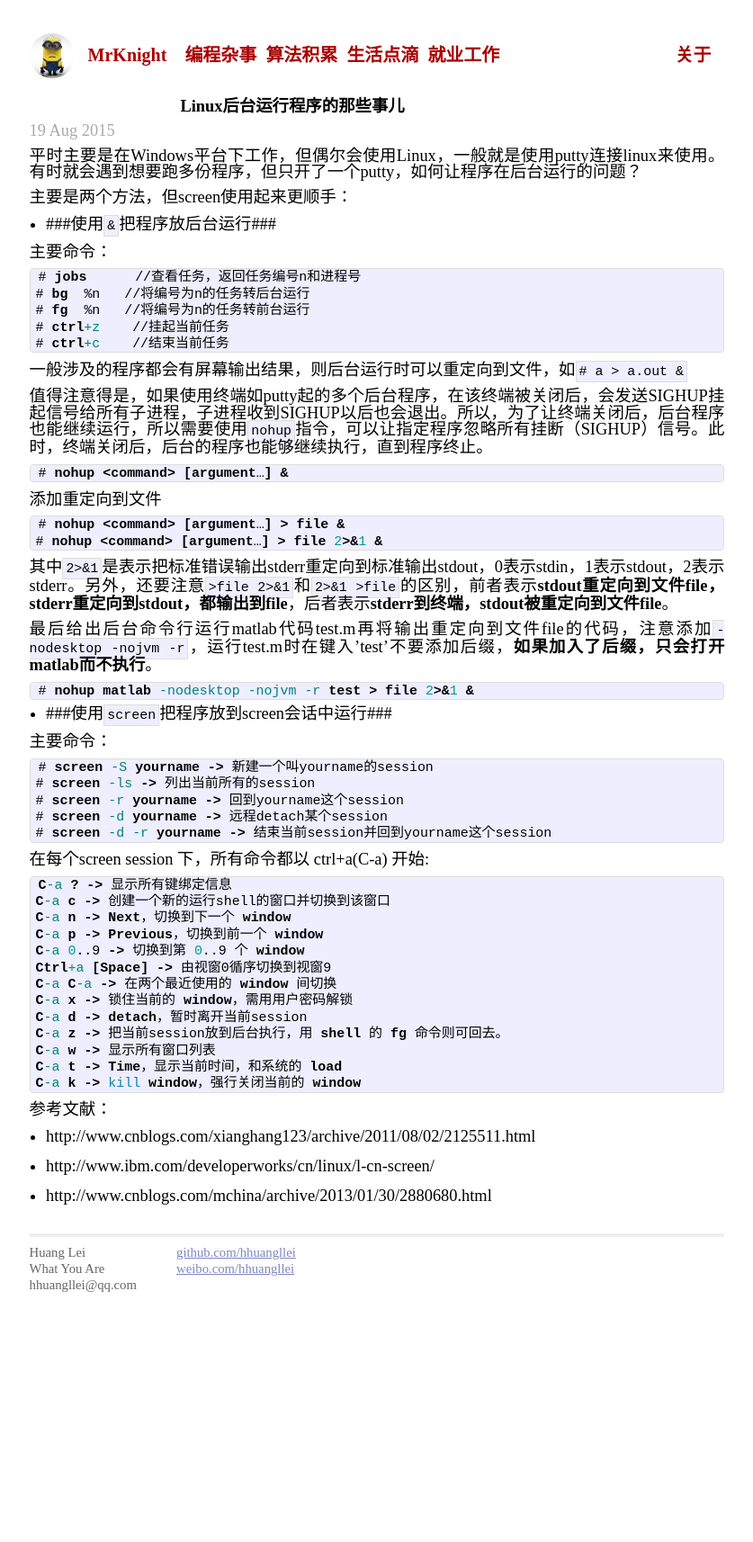
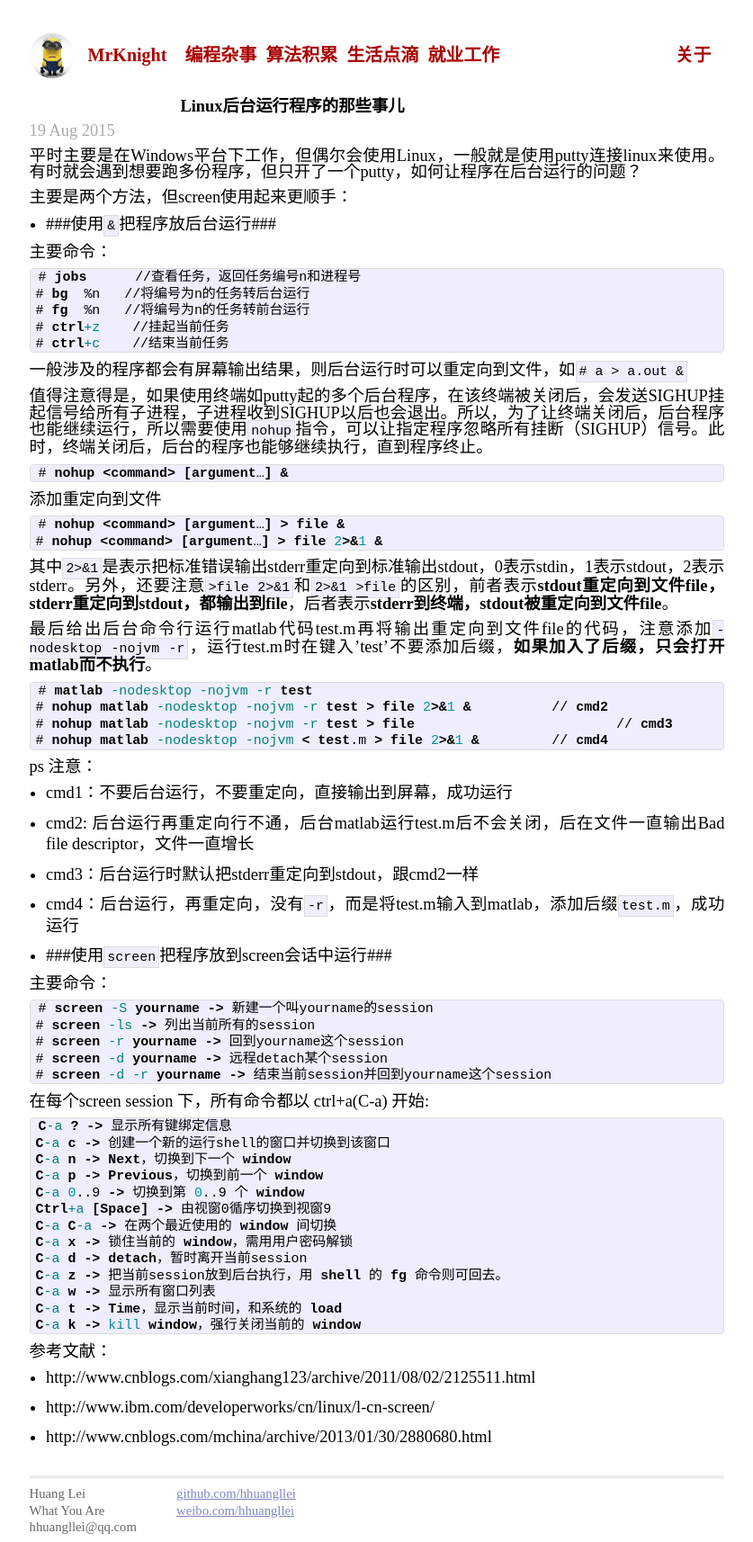
Before and after one commit to hhuangllei/hhuangllei.github.io, a Jekyll site: the page built from _posts/2015-08-19-linux-nohup-screen.md, in a window 1280 px wide. Shown: the whole page at 90% size, without its empty margins (221-1058 px from the left). Built offline with Jekyll 4.4.1, drawn with Linux system fonts in a browser that asks for light colours; comment, search, counter and statistics services are not loaded; before the commit the page ends 1445 px from its top, so only the background shows below that.

Commit message:
添加matlab后台运行再重定向的描述

```diff
--- a/_posts/2015-08-19-linux-nohup-screen.md
+++ b/_posts/2015-08-19-linux-nohup-screen.md
@@ -41,10 +41,21 @@ modify_date: 2015-08-19 17:00:00 +0800
 最后给出后台命令行运行matlab代码test.m再将输出重定向到文件file的代码，注意添加`-nodesktop -nojvm -r`，运行test.m时在键入'test'不要添加后缀，**如果加入了后缀，只会打开matlab而不执行**。
 
 {% highlight bat %}
-# nohup matlab -nodesktop -nojvm -r test > file 2>&1 &
+# matlab -nodesktop -nojvm -r test 							// cmd1
+# nohup matlab -nodesktop -nojvm -r test > file 2>&1 &		// cmd2
+# nohup matlab -nodesktop -nojvm -r test > file				// cmd3
+# nohup matlab -nodesktop -nojvm < test.m > file 2>&1 &		// cmd4
 {% endhighlight %}
+ps
+注意：
 
+* cmd1：不要后台运行，不要重定向，直接输出到屏幕，成功运行
 
+* cmd2: 后台运行再重定向行不通，后台matlab运行test.m后不会关闭，后在文件一直输出Bad file descriptor，文件一直增长
+
+* cmd3：后台运行时默认把stderr重定向到stdout，跟cmd2一样
+
+* cmd4：后台运行，再重定向，没有`-r`，而是将test.m输入到matlab，添加后缀`test.m`，成功运行
 
 * ###使用`screen`把程序放到screen会话中运行###
 
```
